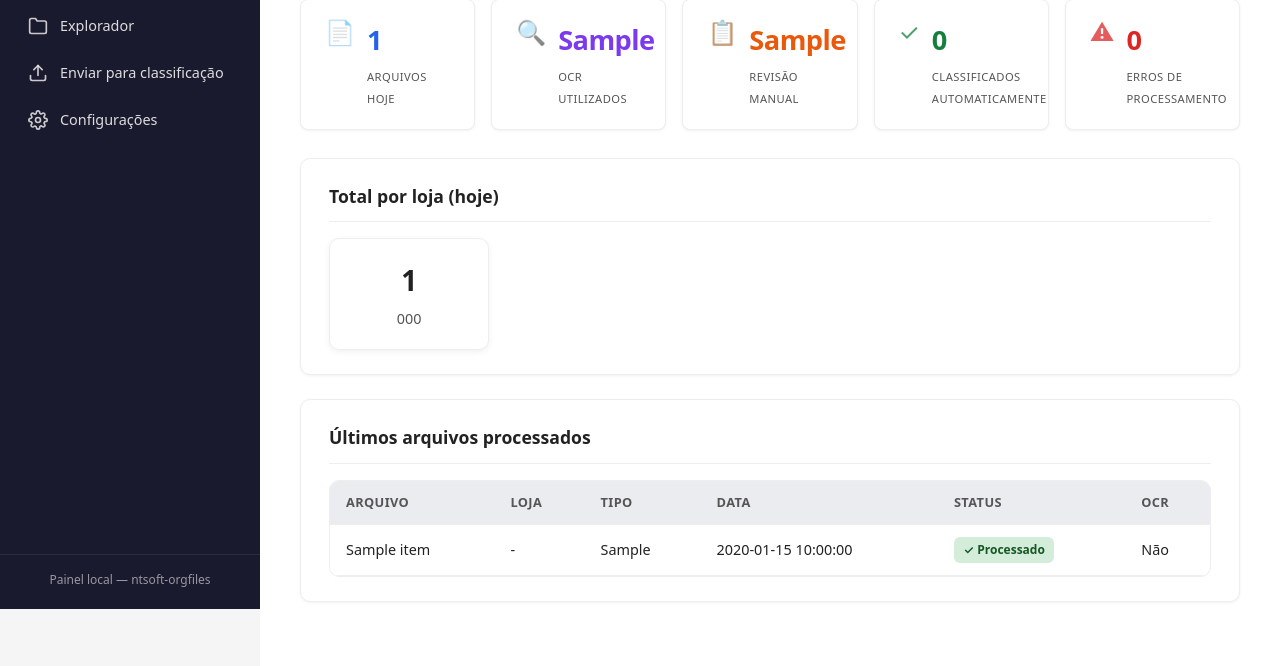
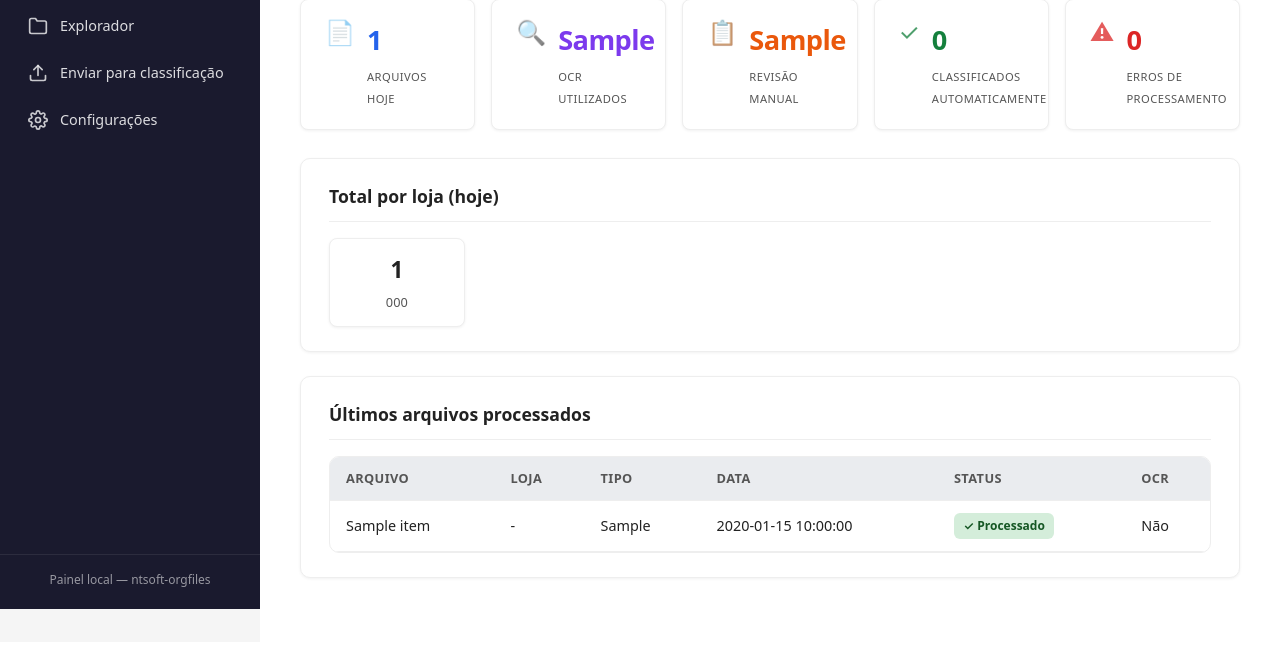
Before and after one commit to nettocarrero/ntsoft_filesOrg, a FastAPI app: template app/web/templates/dashboard.html in a window 1280 px wide. Shown: the part 191-857 px from the top of the page. After the commit the page ends 800 px from the top, so only its background shows below. Run offline with FastAPI, Linux system fonts and the light colour scheme; the template is opened without the code that fills it: most values are stand-ins (such as "Sample title", 1, 10 or a date in 2020).

Commit message:
Atualiza visual

```diff
--- a/app/web/static/css/style.css
+++ b/app/web/static/css/style.css
@@ -284,29 +284,29 @@ h2 {
 /* Cards pequenos (por loja) — grid, mais visuais ---- */
 .cards-small {
     display: grid;
-    grid-template-columns: repeat(auto-fill, minmax(160px, 1fr));
-    gap: 1.25rem;
+    grid-template-columns: repeat(auto-fill, minmax(120px, 1fr));
+    gap: 0.85rem;
 }
 
 .card-small {
     background: var(--color-bg-main);
-    padding: 1.25rem 1.5rem;
-    border-radius: 10px;
-    box-shadow: 0 2px 6px var(--color-shadow-card);
+    padding: 0.85rem 1rem;
+    border-radius: 8px;
+    box-shadow: 0 1px 3px var(--color-shadow-card);
     border: 1px solid var(--color-border-light);
     text-align: center;
 }
 
 .card-small .card-value {
     display: block;
-    font-size: 1.75rem;
+    font-size: 1.4rem;
     font-weight: 800;
     color: var(--color-text);
-    margin-bottom: 0.35rem;
+    margin-bottom: 0.2rem;
 }
 
 .card-small .card-label {
-    font-size: 0.9rem;
+    font-size: 0.8rem;
     color: var(--color-text-muted);
 }
 
```
